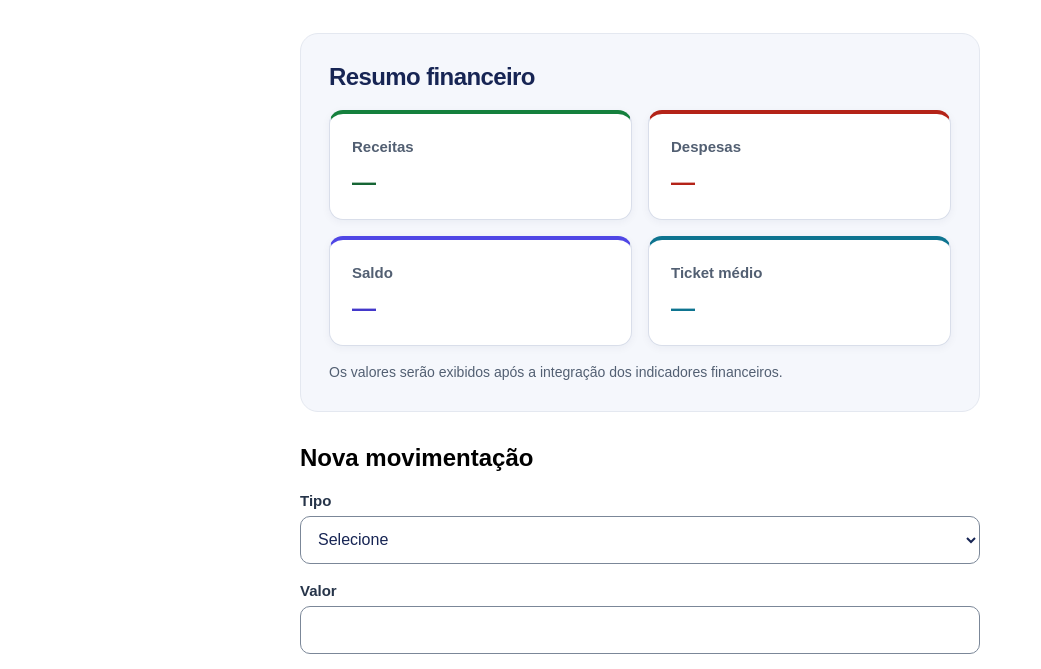
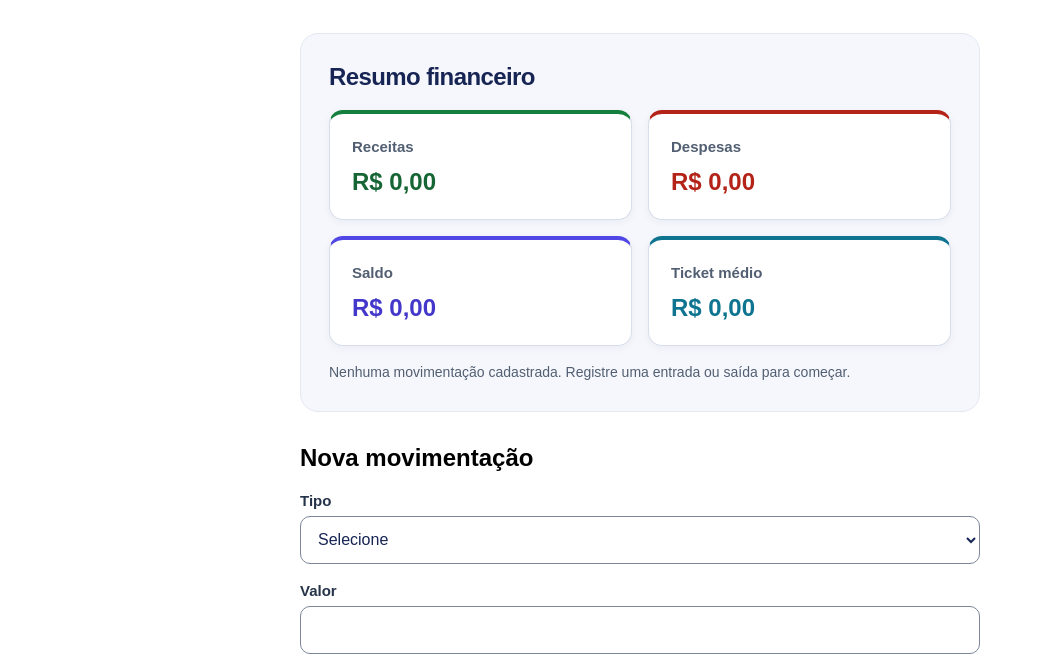
Before and after one commit to GabrielRans/nailflow, a plain HTML site: page index.html in a window 1280 px wide. Shown: the part 79-748 px from the top of the page, without its empty margins (0-1041 px from the left). Drawn offline with Linux system fonts and the light colour scheme.

Commit message:
feat(dashboard): integra indicadores financeiros a interface (#6)

```diff
--- a/index.html
+++ b/index.html
@@ -11,6 +11,7 @@
     <link rel="stylesheet" href="./css/movimentacoes.css">
     <script src="./js/app.js" defer></script>
     <script src="./js/movimentacoes-ui.js" defer></script>
+    <script src="./js/dashboard-ui.js" defer></script>
   </head>
   <body>
       <h1>NailFlow</h1>
--- /dev/null
+++ b/js/dashboard-ui.js
@@ -0,0 +1,43 @@
+//Formata os indicadores financeiros em reais
+const formatarIndicadores = new Intl.NumberFormat("pt-BR", {
+    style: "currency",
+    currency: "BRL",
+});
+
+//Atualiza os valores exibidos nos cards do Dashboard
+function renderizarIndicadoresFinanceiros(movimentacoes) {
+    const indicadores = calcularIndicadoresFinanceiros(movimentacoes);
+
+    const elementos = document.querySelectorAll(
+        ".dashboard [data-indicador]"
+    );
+
+    elementos.forEach((elemento) => {
+        const chave = elemento.dataset.indicador;
+
+        elemento.textContent = formatarIndicadores.format(
+            indicadores[chave]
+        );
+    });
+
+    const estadoDashboard = document.querySelector(".dashboard__estado");
+
+    if (estadoDashboard) {
+        const semMovimentacoes = movimentacoes.length === 0;
+        estadoDashboard.textContent =  semMovimentacoes
+        ? "Nenhuma movimentação cadastrada. Registre uma entrada ou saída para começar."
+        : "";
+
+        estadoDashboard.hidden = !semMovimentacoes;
+    }
+}
+
+//Renderiza os indicadores após o carregamento das movimentações
+document.addEventListener("DOMContentLoaded", () =>{
+    renderizarIndicadoresFinanceiros(listarMovimentacoes());
+});
+
+//Atualiza os indicadores quando uma movimentação é cadastrada, editada ou excluida...
+document.addEventListener("movimentacoes:atualizadas", (event) => {
+    renderizarIndicadoresFinanceiros(event.detail);
+});
```
